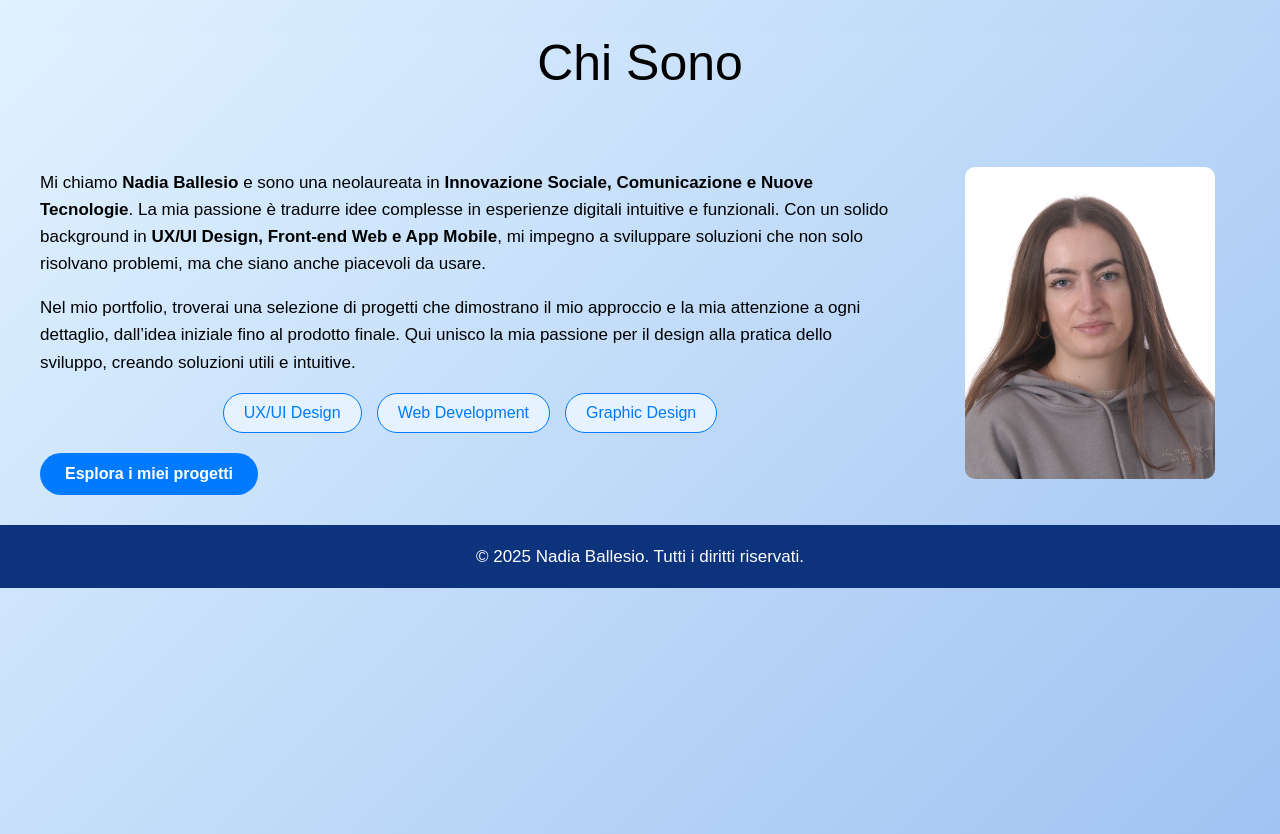
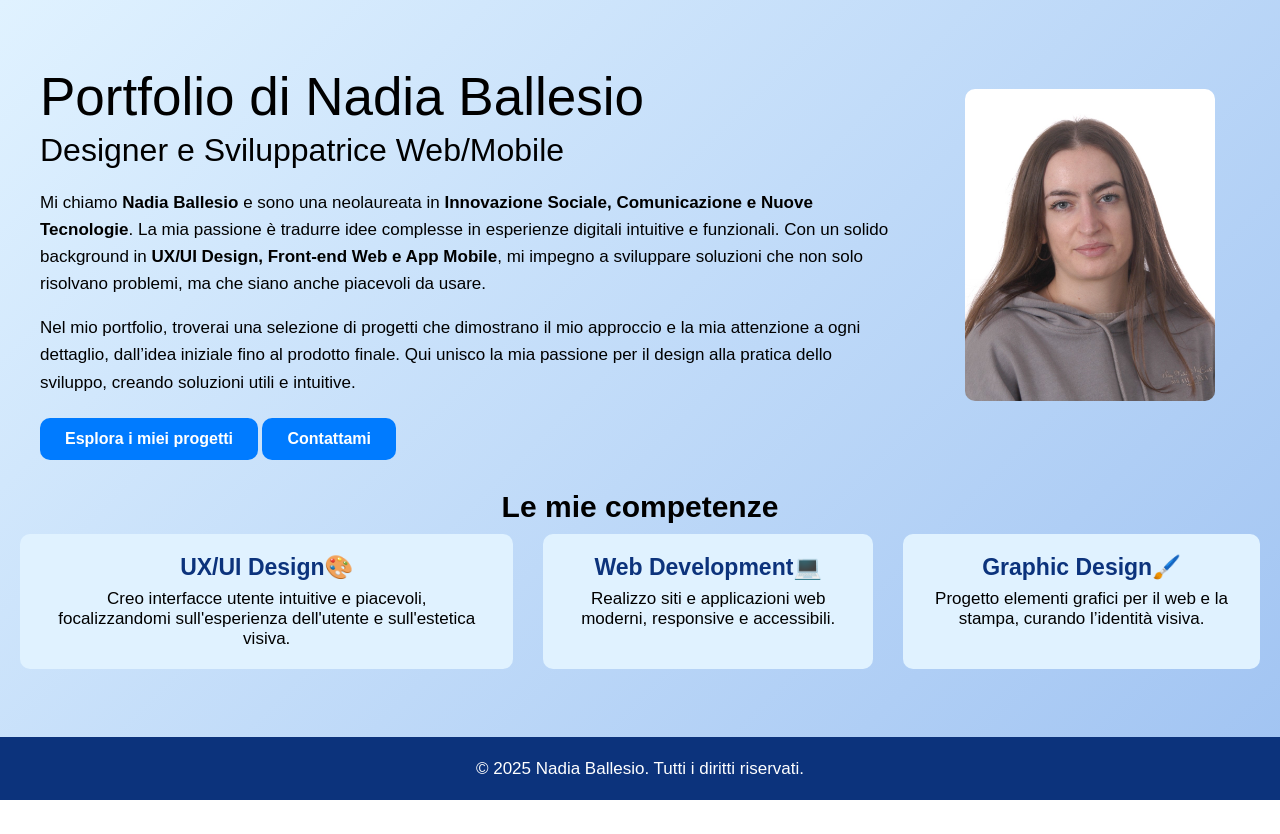
Before and after one commit to nadia579/portfolio, a plain HTML site: page home.html in a window 1280 px wide. After the commit the page ends 800 px from the top, so only its background shows below. Drawn offline with Linux system fonts and the light colour scheme.

Commit message:
cambiato home

```diff
--- a/chiSono.html
+++ b/home.html
@@ -7,25 +7,40 @@
     <link rel="stylesheet" href="style.css">
 </head>
 <body>
-        <h1 class="titolo">Chi Sono</h1>
         <div id="content-box">
             <div id="text-content">
+                <h1>Portfolio di Nadia Ballesio</h1>
+                <h2>Designer e Sviluppatrice Web/Mobile</h2>
                 <p>
                     Mi chiamo <strong>Nadia Ballesio</strong> e sono una neolaureata in <strong>Innovazione Sociale, Comunicazione e Nuove Tecnologie</strong>. La mia passione è tradurre idee complesse in esperienze digitali intuitive e funzionali. Con un solido background in <strong>UX/UI Design, Front-end Web e App Mobile</strong>, mi impegno a sviluppare soluzioni che non solo risolvano problemi, ma che siano anche piacevoli da usare.
                 </p>
                 <p>
                     Nel mio portfolio, troverai una selezione di progetti che dimostrano il mio approccio e la mia attenzione a ogni dettaglio, dall’idea iniziale fino al prodotto finale. Qui unisco la mia passione per il design alla pratica dello sviluppo, creando soluzioni utili e intuitive.
                 </p>
-                <div class="nav-links">
-                    <div class="nav-button">UX/UI Design</div>
-                    <div class="nav-button">Web Development</div>
-                    <div class="nav-button">Graphic Design</div>
-                </div>
-                <a href="progetti.html" class="cta-button">Esplora i miei progetti</a>
+                <a href="progetti.html" class="button">Esplora i miei progetti</a>
+                <a href="contatti.html" class="button">Contattami</a>
             </div>
             <div id="image-content">
                 <img src="imm/foto.jpg" alt="Ritratto di Nadia Ballesio">
             </div>
+        </div>
+        <h2 id="competenze">Le mie competenze</h2>
+        <div id="competenze-lista">
+                <div class="competenza"> UX/UI Design🎨
+                    <div class="descrizione-comp">
+                        Creo interfacce utente intuitive e piacevoli, focalizzandomi sull'esperienza dell'utente e sull'estetica visiva.
+                    </div>
+                </div>
+                <div class="competenza"> Web Development💻
+                    <div class="descrizione-comp">
+                        Realizzo siti e applicazioni web moderni, responsive e accessibili.
+                    </div>
+                </div>
+                <div class="competenza"> Graphic Design🖌️
+                    <div class="descrizione-comp">
+                        Progetto elementi grafici per il web e la stampa, curando l’identità visiva.
+                    </div>
+                </div>
         </div>
         <footer>
         <p>&copy; 2025 Nadia Ballesio. Tutti i diritti riservati.</p>
--- a/style.css
+++ b/style.css
@@ -4,54 +4,14 @@ html, body {
     font-family: Arial, sans-serif;
     background: linear-gradient(135deg, #e0f2ff, #a0c3f2);
     background-attachment: fixed;
+    flex-direction: column;
+    min-height: 100vh;
 }
 
-#intro-box {
+body {
+    flex: 1 0 auto;
     display: flex;
-    justify-content: center;
-    align-items: center;
-    height: 100vh; /*centra verticalmente*/
-    flex-direction: column; /*figli impilati verticalmente*/
-    justify-content: center; /*allinea asse principale*/
-    align-items: center; /*allinea asse trasversale*/
-    text-align: center;
-}
-
-#intro-box h1{
-    font-size: 53px;
-    font-weight: normal;
-    color: black;
-    margin-bottom: 5px;
-}
-
-#intro-box h2{
-    font-size: 32px;
-    font-weight: normal;
-    color: black;
-    margin-bottom: 20px;
-    margin-top: 0;
-}
-
-.nav-links {
-    display: flex;
-    gap: 15px;
-    justify-content: center;
-    align-items: center;
-}
-
-.nav-button {
-    text-decoration: none;
-    justify-content: center;
-    color: #007bff;
-    background-color: #e6f2ff;
-    padding: 10px 20px;
-    border-radius: 25px;
-    border: 1px solid #007bff;
-}
-
-a:hover {
-    background-color: #007bff;
-    color: white;
+    flex-direction: column;
 }
 
 .titolo {
@@ -71,6 +31,21 @@ a:hover {
     padding: 30px;
     max-width: 1200px;
     margin: 0 auto;
+}
+
+#content-box h1{
+    font-size: 53px;
+    font-weight: normal;
+    color: black;
+    margin-bottom: 5px;
+}
+
+#content-box h2{
+    font-size: 32px;
+    font-weight: normal;
+    color: black;
+    margin-bottom: 20px;
+    margin-top: 0;
 }
 
 #text-content {
@@ -96,20 +71,56 @@ p{
     border-radius: 10px;
 }
 
-.cta-button {
+.button {
     text-decoration: none;
     color: white;
     background-color: #007bff;
     padding: 12px 25px;
-    border-radius: 25px;
+    border-radius: 10px;
     border: none;
     font-weight: bold;
-    margin-top: 20px;
+    margin-top: 5px;
     display: inline-block;
 }
 
-.cta-button:hover {
+.button:hover {
     background-color: #0056b3;
+}
+
+#competenze{
+    font-size: 30px;
+    text-align: center;
+    margin: 0;
+}
+
+#competenze-lista {
+    display: flex;
+    justify-content: center;
+    gap: 30px;
+    margin: 10px 20px;
+}
+
+.competenza {
+    background: #e0f2ff;
+    border-radius: 10px;
+    padding: 20px 30px;
+    font-size: 23px;
+    font-weight: bold;
+    text-align: center;
+    color: #0c337c;
+}
+
+.icona-comp {
+    font-size: 32px;
+    display: block;
+    margin-bottom: 8px;
+}
+
+.descrizione-comp {
+    font-size: 17px;
+    font-weight: normal;
+    margin-top: 8px;
+    color: black;
 }
 
 .progetti {
@@ -140,6 +151,7 @@ footer {
     color: #fff;
     padding: 1px 0;
     text-align: center;
+    margin-top: auto;
 }
 
 #contatti{
```
Also changed, not shown: index.html (deleted, +0 -24 lines), progetti.html (+4 -4 lines).
